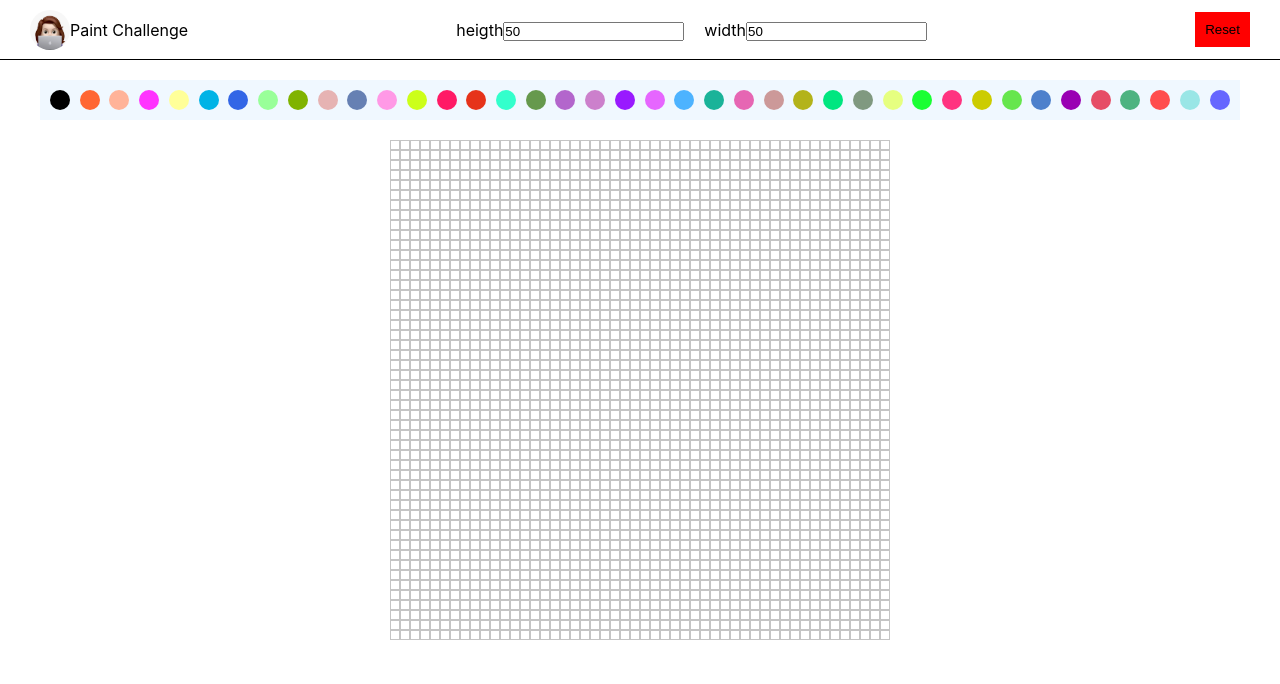
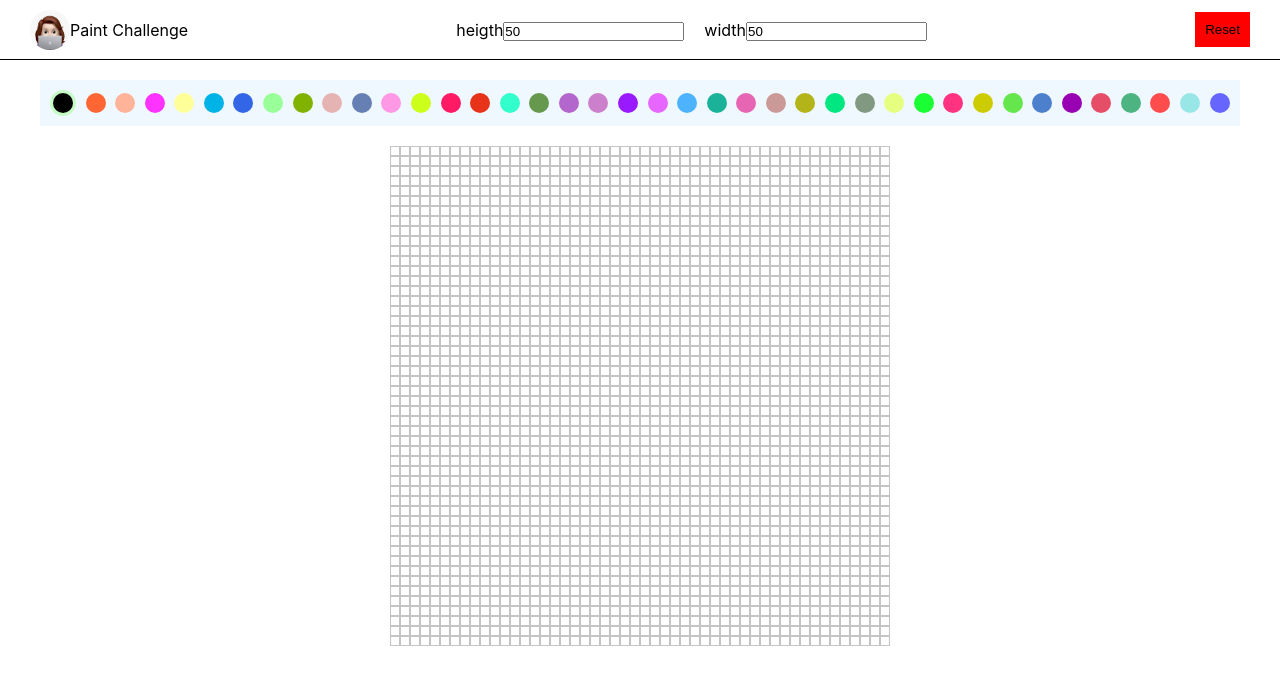
Before and after one commit to Babi1618/paint-challenge, a React (Create React App) app: page / in a window 1280 px wide. Shown: the top 684 px of the page. Built offline with nearby package versions, Linux system fonts and the light colour scheme.

Commit message:
color selected: circle around single palette

```diff
--- a/src/App.scss
+++ b/src/App.scss
@@ -46,12 +46,17 @@
     justify-content: space-between;
     width: 100%;
     flex-wrap: wrap;
+    align-items: center;
+  }
+  .color-palette-selected {
+    padding: 3px;
+    border-radius: 50%;
+    background-color: rgb(198, 251, 198);
   }
   .color-palette {
     height: 20px;
     width: 20px;
     border-radius: 50%;
-    // background-color: var(color);
   }
 }
 
--- a/src/components/SingleColorPalette.tsx
+++ b/src/components/SingleColorPalette.tsx
@@ -1,14 +1,18 @@
 import * as React from "react";
+import { useGlobalContext } from "../context/GlobalContext";
 const SingleColorPalette = ({
   color,
   setColorSelected,
 }: SingleColorPaletteType) => {
+  const { colorSelected } = useGlobalContext() as any;
   return (
-    <div
-      className="color-palette"
-      style={{ backgroundColor: color }}
-      onClick={() => setColorSelected(color)}
-    ></div>
+    <div className={`${colorSelected === color && "color-palette-selected"}`}>
+      <div
+        className="color-palette"
+        style={{ backgroundColor: color }}
+        onClick={() => setColorSelected(color)}
+      ></div>
+    </div>
   );
 };
 
```
